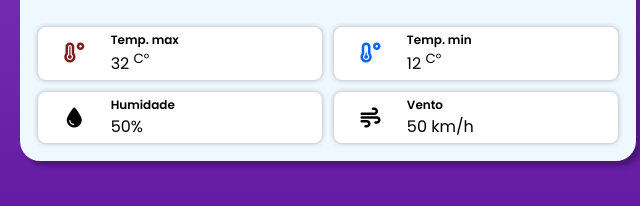
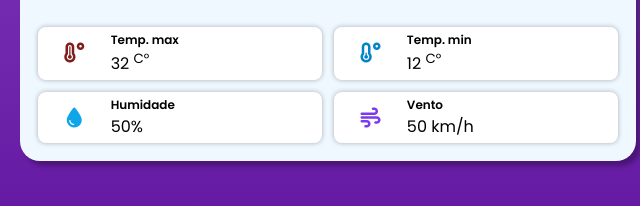
Before and after one commit to uviitinho/API, a plain HTML site: page index.html in a window 1280 px wide. Shown: the part 554-760 px from the top of the page, 312-952 px from the left. Drawn offline with Linux system fonts and the light colour scheme.

Commit message:
fim do desingn

```diff
--- a/src/styles/styles.css
+++ b/src/styles/styles.css
@@ -110,8 +110,11 @@ body {
 }
 
 #temp_min_icon {
-    color: rgb(0, 102, 255);
+    color: #0284c7;
 }
-#humid {
-    color: rgb(0, 102, 255);
+#humidity_icon {
+    color: #0ea5e9;
 }
+#wind_icon {
+    color:#7c3aed ;
+}
```
